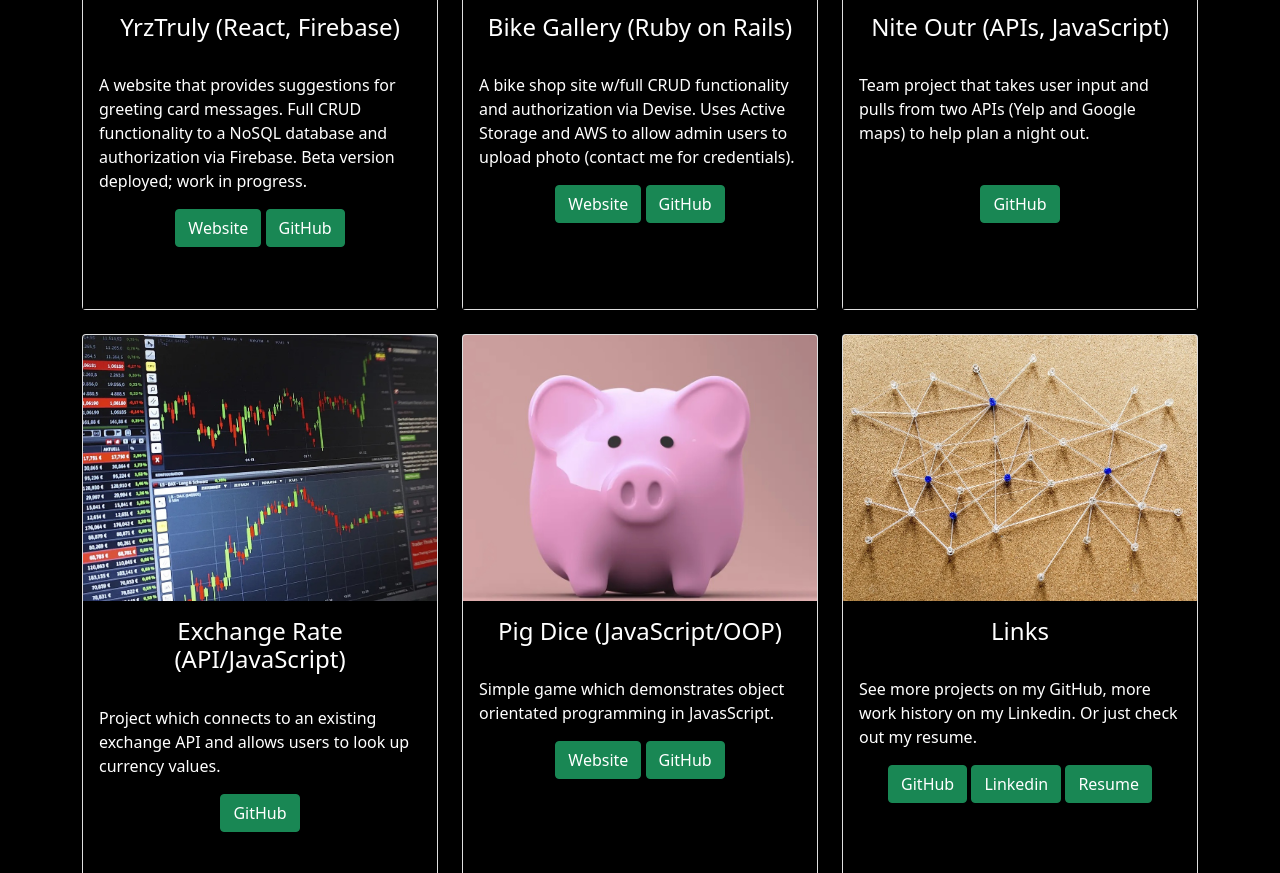
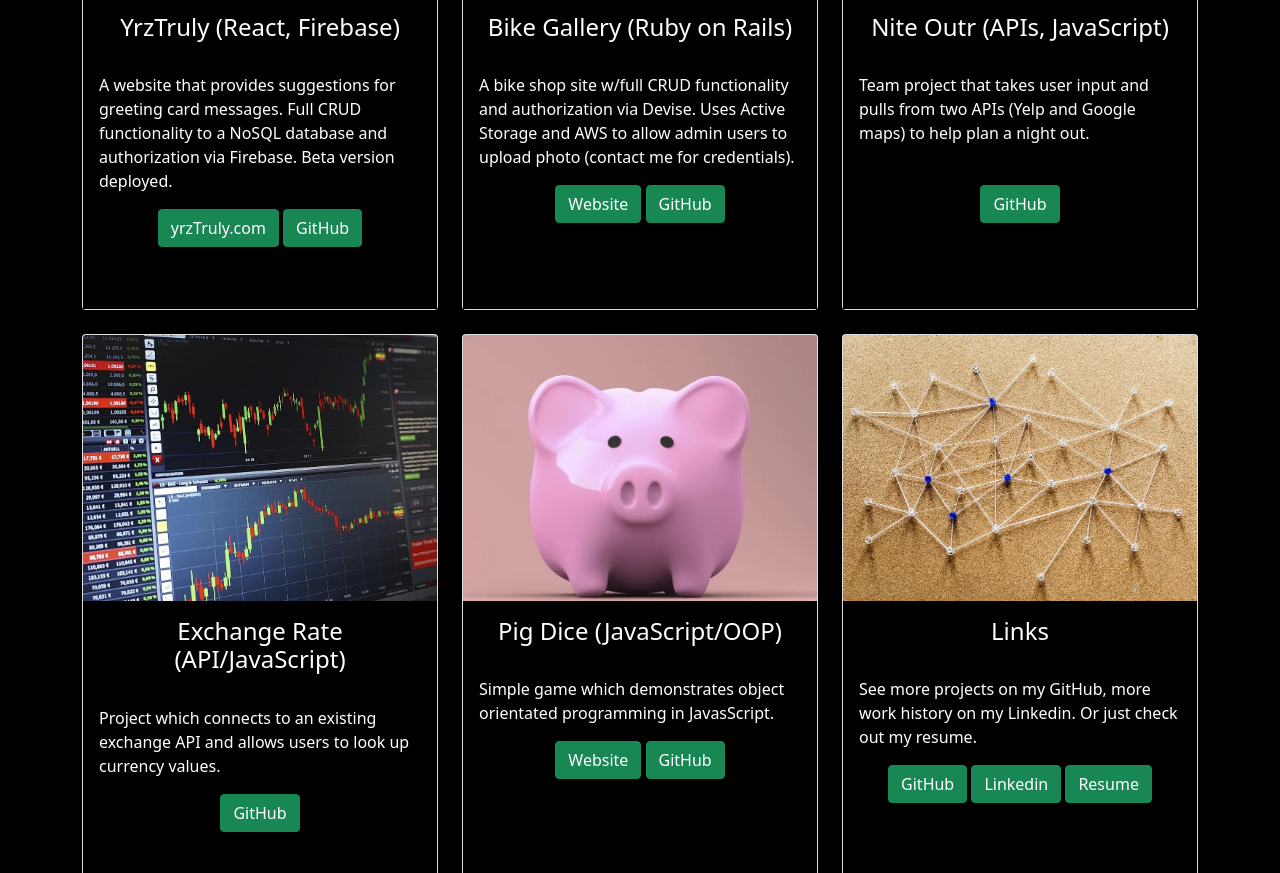
Before and after one commit to pangtodd/toddpang_porfolio, a plain HTML site: page index.html in a window 1280 px wide. Shown: the part 1886-2759 px from the top of the page. Drawn offline with nearby package versions, Linux system fonts and the light colour scheme.

Commit message:
updated text/link for yrztruly.com project." "

```diff
--- a/index.html
+++ b/index.html
@@ -96,9 +96,9 @@
                 <div class="card-body">
                   <h4 class="card-title"> YrzTruly (React, Firebase)</h4>
                   <br>
-                  <p class="card-text">A website that provides suggestions for greeting card messages. Full CRUD functionality to a NoSQL database and authorization via Firebase. Beta version deployed; work in progress.</p>
+                  <p class="card-text">A website that provides suggestions for greeting card messages. Full CRUD functionality to a NoSQL database and authorization via Firebase. Beta version deployed.</p>
                   <div class="text-center">
-                    <a href="https://yrztruly-c4be3.web.app/" class="btn btn-success">Website</a>
+                    <a href="https://www.yrztruly.com/" class="btn btn-success">yrzTruly.com</a>
                     <a href="https://github.com/pangtodd/yrzTruly.git" class="btn btn-success">GitHub</a>
                   </div>
                 </div>
```
